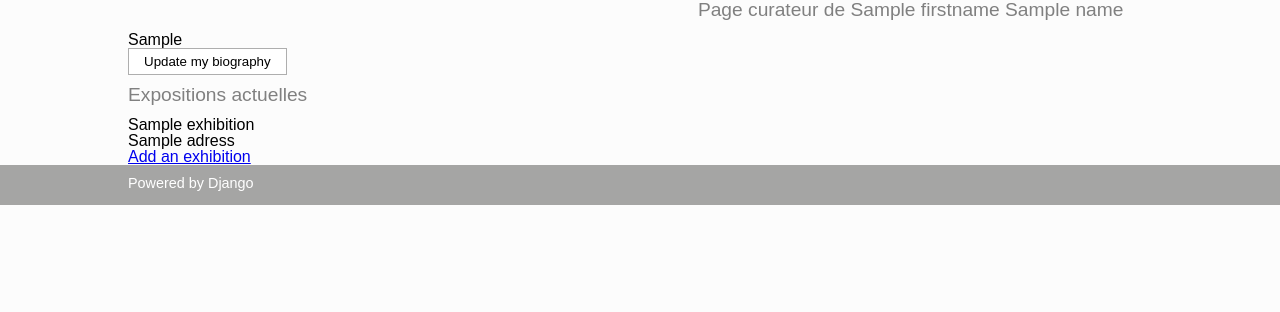
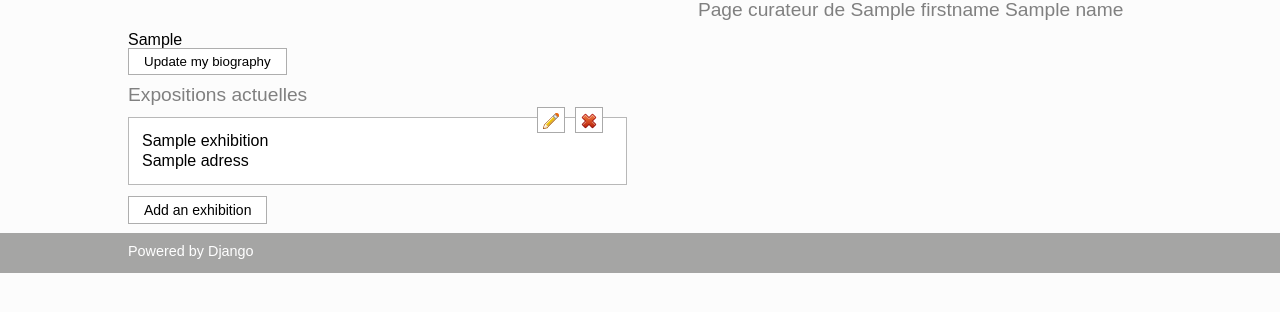
Before and after one commit to Elfhir/profilart, a Django app: template templates/buildengine/curator/build.html in a window 1280 px wide. Shown: the part 48-360 px from the top of the page. Run offline with Django 3.2, Linux system fonts and the light colour scheme; the template is opened without the code that fills it: most values are stand-ins (such as "Sample title", 1, 10 or a date in 2020).

Commit message:
correction

```diff
--- a/authentification/views.py
+++ b/authentification/views.py
@@ -60,7 +60,10 @@ def registerUser(request):
             #Create file for this user
             #createUserFile(requestUsername)
             #Create pre-template
-            prefWebsite = PrefWebsite.objects.create(user_id = user.id, id_template = 1, color = "#000", font_family="Arial")
+            prefWebsite = PrefWebsite.objects.create(user_id = user.id, id_template = 1, color = "#FFFFFF", font_color="#000000",
+                                                     font_family="Arial")
+            biography = Biography(user_id=user.id, text="").save()
+            prefWebsiteSlider = PrefWebsiteSlider(user_id=user.id, mode="fade", speed=3500, thumb=False, auto=False, ticker=False).save()
             #If the user exists
             user = authenticate(username=requestUsername, password=requestPassword)
             if user is not None:
--- a/public/static/css/screen.css
+++ b/public/static/css/screen.css
@@ -87,7 +87,7 @@ input{
     background-color: #ffffff;
     color: black;
     text-decoration: none;
-    font-size: 1em;
+    font-size: 14px;
 }
 input[type=text], input[type=password]{
     width: 200px;
@@ -674,6 +674,9 @@ select{
 }
 .modal{
     z-index: 999 !important;
+    border-radius: 0px !important;
+    box-shadow: 0 0 0 !important;
+    border: 1px solid #777;
 }
 .jquery-modal{
     z-index: 998 !important;
--- a/templates/buildengine/curator/build.html
+++ b/templates/buildengine/curator/build.html
@@ -28,7 +28,15 @@
             <article class="wrapper-manage-exhibition">
                 <div class="exhibition wrapper-exhibition">
                     {% for exhibition in exhibitions %}
-                        <div class="exhibition-object">
+                        <div class="object-exhibition">
+                            <ul class="list-modifier-edit modifier-alignright">
+                                <li>
+                                    <a href="/{{ user.username }}/build/editexhibition/{{ exhibition.id }}"><img src="/static/img/icons/pencil.png"></a>
+                                </li>
+                                <li>
+                                    <a href="/{{ user.username }}/build/deleteexhibition/{{ exhibition.id }}"><img src="/static/img/icons/cross.png"></a>
+                                </li>
+                            </ul>
                             <p>{{ exhibition.nameGallery }}</p>
                             <p>{{ exhibition.adress }}</p>
                         </div>
@@ -36,7 +44,7 @@
                 </div>
             </article>
             <div class="clear"></div>
-            <div>
+            <div class="input-button">
                 <a href="/{{ user.username }}/build/addexhibition">Add an exhibition</a>
             </div>
         </div>
```
